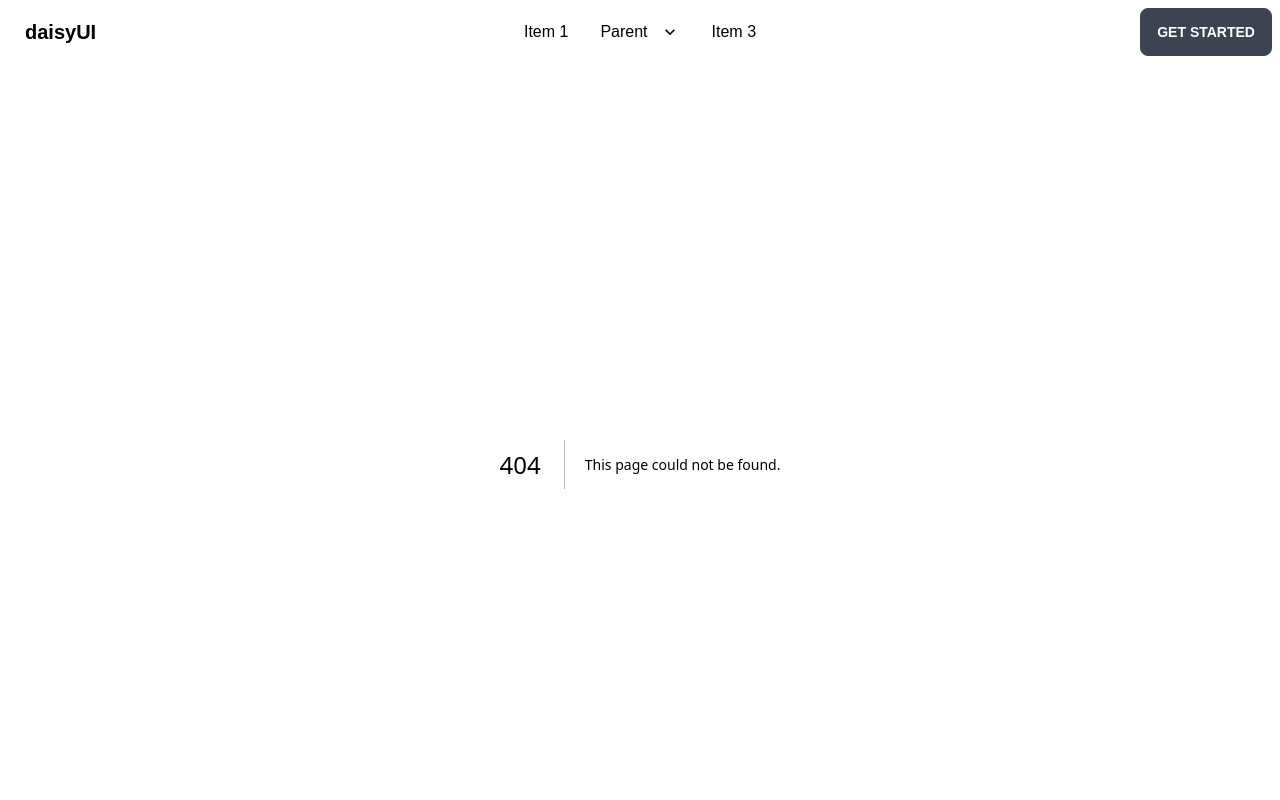
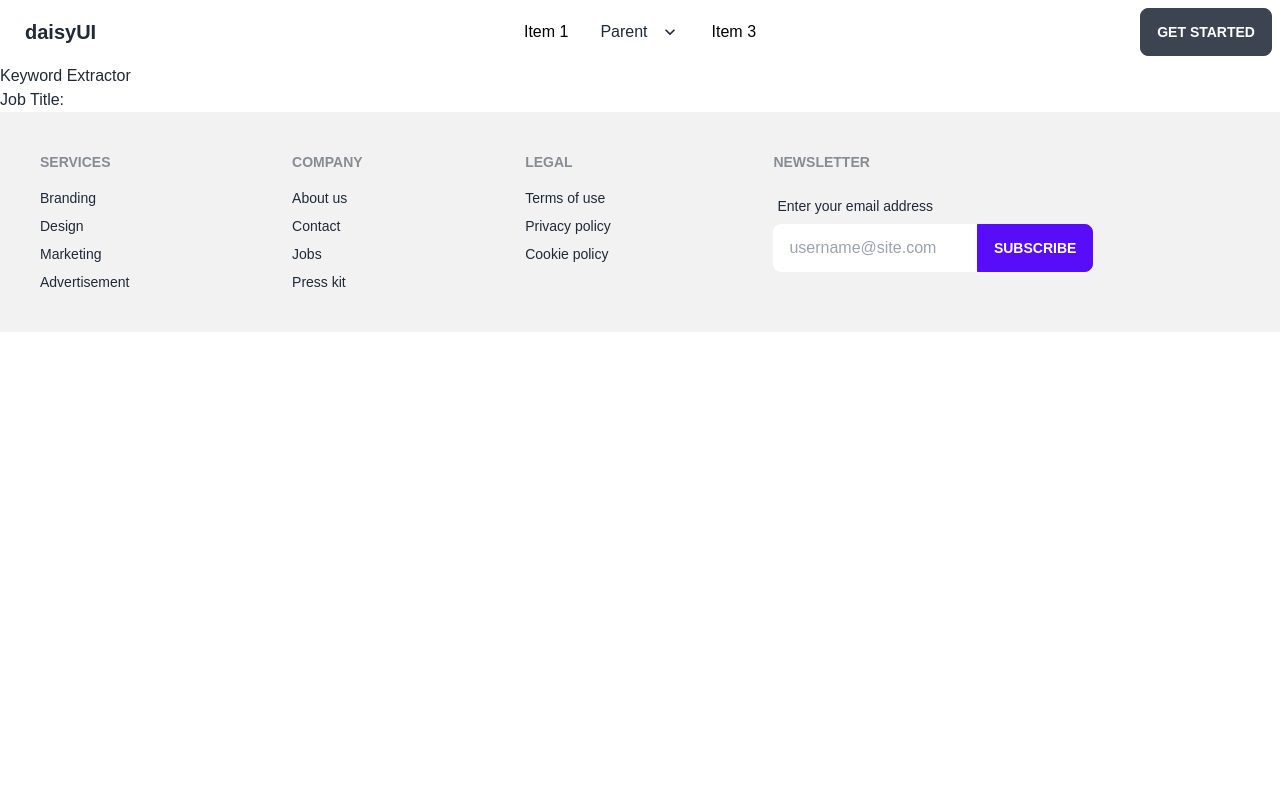
Before and after one commit to krish-maharjan/resume-analyzer-nextjs, a Next.js app: page /rake in a window 1280 px wide. Before the commit this address had no page. Shown: the top 800 px of the page. Built offline with nearby package versions, Linux system fonts and the light colour scheme.

Commit message:
rake-install

```diff
--- /dev/null
+++ b/src/pages/rake.jsx
@@ -0,0 +1,48 @@
+import { useState } from 'react';
+import rakejs from '@shopping24/rake-js';
+
+export default function Home() {
+  const [jobTitle, setJobTitle] = useState('');
+  const [keywords, setKeywords] = useState([]);
+
+  const handleInputChange = (event) => {
+    setJobTitle(event.target.value);
+  };
+
+  const handleFormSubmit = (event) => {
+    event.preventDefault();
+    const { result } = rakejs.extract(jobTitle)
+      .pipe(rakejs.extractKeyPhrases)
+      .pipe(rakejs.extractAdjoinedKeyPhrases)
+      .pipe(rakejs.keywordLengthFilter)
+      .pipe(rakejs.distinct)
+      .pipe(rakejs.scoreWordFrequency)
+      .pipe(rakejs.sortByScore);
+
+    const keywords = result.map(phrase => phrase.text);
+    setKeywords(keywords);
+  };
+
+  return (
+    <div>
+      <h1>Keyword Extractor</h1>
+      <form onSubmit={handleFormSubmit}>
+        <label>
+          Job Title:
+          <input type="text" value={jobTitle} onChange={handleInputChange} />
+        </label>
+        <button type="submit">Extract Keywords</button>
+      </form>
+      {keywords.length > 0 && (
+        <div>
+          <h2>Keywords:</h2>
+          <ul>
+            {keywords.map((keyword, index) => (
+              <li key={index}>{keyword}</li>
+            ))}
+          </ul>
+        </div>
+      )}
+    </div>
+  );
+}
--- /dev/null
+++ b/webpack.config.js
@@ -0,0 +1,12 @@
+module.exports = {
+    // ...
+    module: {
+      rules: [
+        // ...
+        {
+          test: /\.map$/,
+          loader: "source-map-loader"
+        }
+      ]
+    }
+  };
```
Also changed, not shown: package.json (+4 -3 lines), 1 other file (tests, documents, lock files or other folders).
